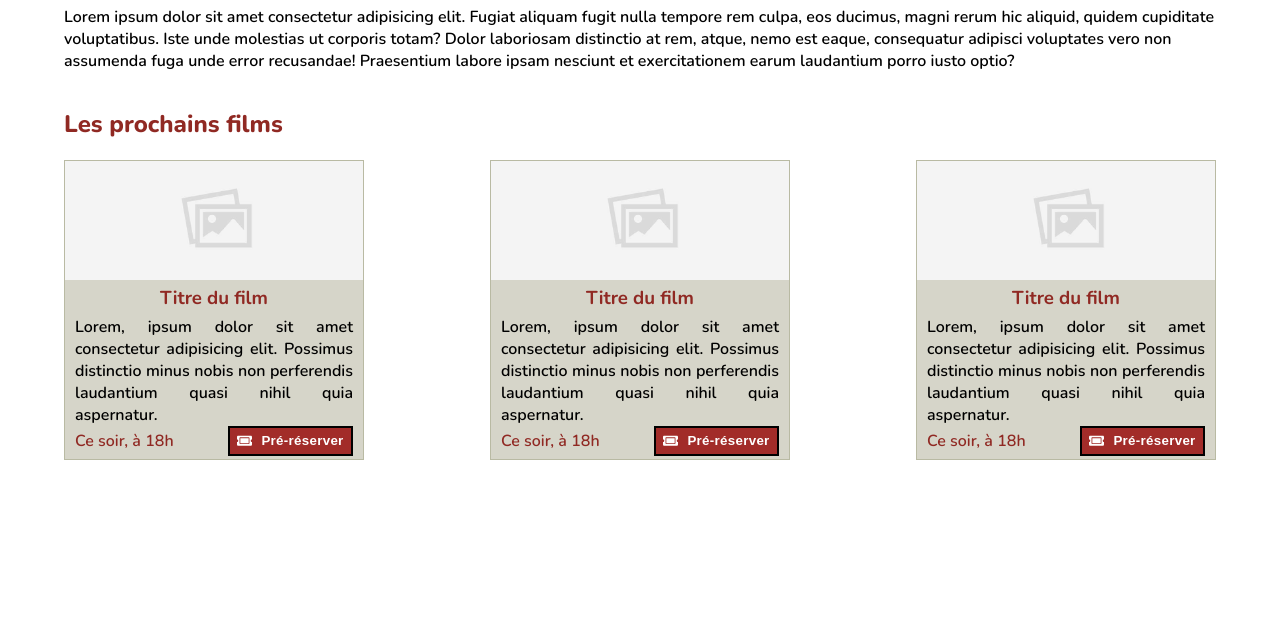
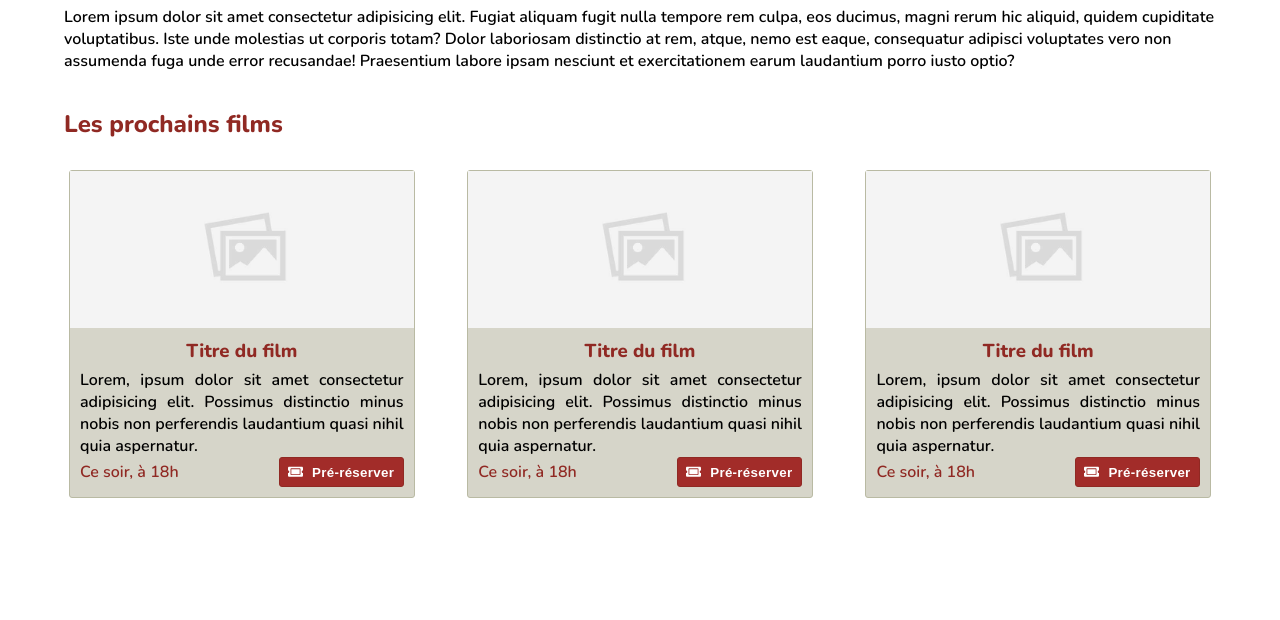
Before and after one commit to ThatsSacha/open-classrooms-p3, a plain HTML site: page CODE SOURCE/index.html in a window 1280 px wide. Shown: the part 180-800 px from the top of the page. Drawn offline with nearby package versions, Linux system fonts and the light colour scheme.

Commit message:
CARD BTN, CARD WIDTH & CARD HOVER

```diff
--- a/CODE SOURCE/assets/css/global.css
+++ b/CODE SOURCE/assets/css/global.css
@@ -39,7 +39,7 @@ header a.logo img {
 header nav a {
     margin-right: 15px;
     color: var(--red);
-    font-weight: 700;
+    font-weight: 800;
     font-size: 15px;
     transition: 150ms;
 }
@@ -66,16 +66,28 @@ main section .card-container {
     display: flex;
     justify-content: space-between;
     align-items: center;
+    flex-wrap: wrap;
 }
 
 main section div.card {
-    height: 300px;
-    width: 300px;
+    margin: 10px 5px;
+    height: auto;
+    min-height: 315px;
+    min-width: 315px;
+    max-width: 700px;
+    width: 30%;
     border: 1px solid var(--beige-dark);
     background-color: var(--beige);
+    border-radius: 3px;
+    transition: 300ms;
+}
+
+main section div.card:hover {
+    box-shadow: 0 0 10px 0 var(--beige);
 }
 
 main section div.card .card-top {
+    min-height: 157.5px;
     height: 40%;
     width: 100%;
     background-image: url('../img/no-img.jpg');
@@ -86,7 +98,7 @@ main section div.card .card-top {
 main section div.card .card-bottom {
     height: 60%;
     width: 100%;
-    padding: 5px 10px;
+    padding: 10px;
     display: flex;
     flex-direction: column;
     align-items: center;
@@ -98,6 +110,7 @@ main section div.card .card-bottom h3 {
     margin-bottom: 5px;
     text-align: center;
     color: var(--red);
+    font-weight: 800;
 }
 
 main section div.card .card-bottom p {
@@ -107,6 +120,7 @@ main section div.card .card-bottom p {
 
 main section div.card .card-bottom div.flex-row {
     width: 100%;
+    height: 30px;
     display: flex;
     justify-content: space-between;
     align-items: center;
@@ -117,17 +131,24 @@ main section div.card .card-bottom div.flex-row span {
 }
 
 main section div.card .card-bottom div.flex-row button {
-    height: 30px;
+    height: 100%;
     width: 125px;
     -moz-appearance: none;
     appearance: none;
     -webkit-appearance: none;
     background-color: var(--red-light);
-    border: 2px solid black;
+    border: 1.5px solid var(--red);
     cursor: pointer;
     color: white;
     font-weight: 600;
     letter-spacing: 0.3px;
+    border-radius: 3px;
+    transition: 300ms;
+}
+
+main section div.card .card-bottom div.flex-row button:hover {
+    box-shadow: 0 8px 10px -8px var(--red);
+    transform: scale(1.01);
 }
 
 main section div.card .card-bottom div.flex-row button i {
```
